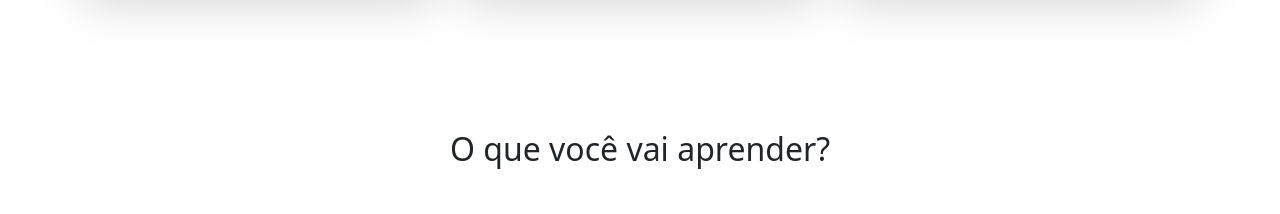
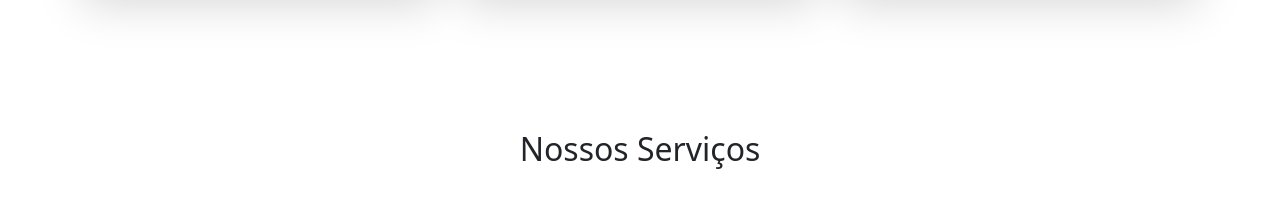
Before and after one commit to liviasouzaozorio/biotecnologia_site, a plain HTML site: page index.html in a window 1280 px wide. Shown: the part 860-1074 px from the top of the page. Drawn offline with nearby package versions, Linux system fonts and the light colour scheme.

Commit message:
alteração na UX

```diff
--- a/index.html
+++ b/index.html
@@ -61,7 +61,7 @@
         <video autoplay muted loop playsinline class="video-background">
             <source src="img/bio_video.mp4" type="video/mp4">
             </video>
-        <h2 class="text-center mb-5">O que você vai aprender?</h2>
+        <h2 class="text-center mb-5">Nossos Serviços</h2>
 
         <div class="row g-4">
             <div class="col-md-4">
```
